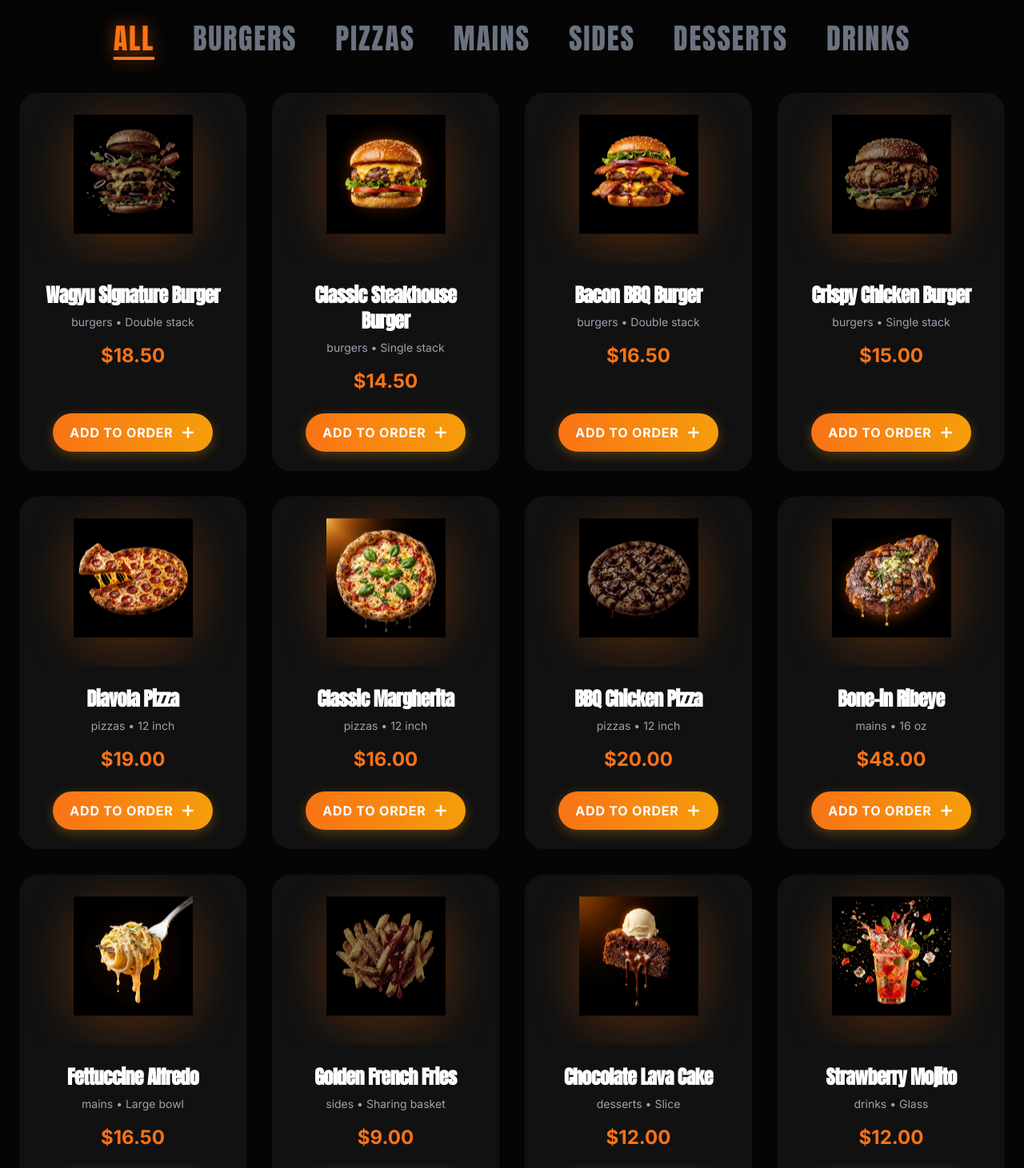
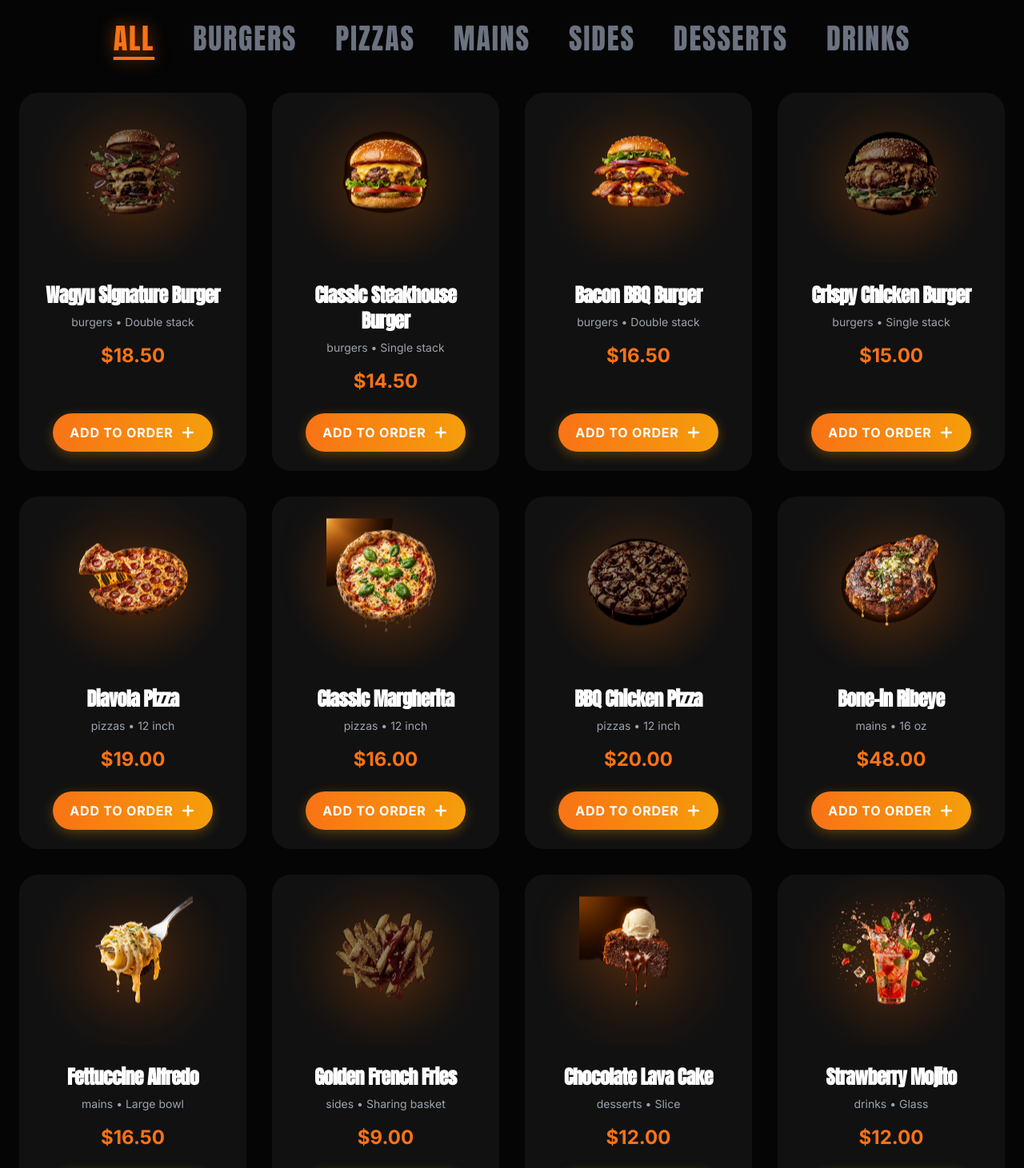
Before and after one commit to Aschio12/glassbite, a React (Vite) app: page / in a window 1280 px wide. Shown: the part 868-2329 px from the top of the page at 80% size. Built offline with nearby package versions, Linux system fonts and the light colour scheme.

Commit message:
Update menu data to use transparent image variants

```diff
--- a/src/data/menuData.js
+++ b/src/data/menuData.js
@@ -28,7 +28,7 @@ export const MENU_ITEMS = [
     description: 'Double smashed wagyu patties, molten cheddar, caramelised onion and house sauce on a toasted brioche bun.',
     specs: { calories: 780, prepTime: '12 min', size: 'Double stack' },
     price: 18.5,
-    image: '/images/hero_burger.jpg',
+    image: '/images/hero_burger_transparent.png',
     category: 'burgers',
     addOns: withAddons([{ id: 'bacon', label: 'Crispy Bacon', price: 3.0 }]),
   },
@@ -38,7 +38,7 @@ export const MENU_ITEMS = [
     description: 'Flame-grilled beef burger with lettuce, tomato, and pickles.',
     specs: { calories: 940, prepTime: '14 min', size: 'Single stack' },
     price: 14.5,
-    image: '/images/classic_burger.jpg',
+    image: '/images/classic_burger_transparent.png',
     category: 'burgers',
     addOns: withAddons([{ id: 'fried-egg', label: 'Fried Egg', price: 2.0 }]),
   },
@@ -48,7 +48,7 @@ export const MENU_ITEMS = [
     description: 'Thick-cut smoked bacon, dripping BBQ sauce, and double beef patties.',
     specs: { calories: 1020, prepTime: '15 min', size: 'Double stack' },
     price: 16.5,
-    image: '/images/bacon_burger.jpg',
+    image: '/images/bacon_burger_transparent.png',
     category: 'burgers',
     addOns: withAddons([{ id: 'extra-blue', label: 'Extra Blue Cheese', price: 2.5 }]),
   },
@@ -58,7 +58,7 @@ export const MENU_ITEMS = [
     description: 'Buttermilk fried chicken breast, spicy mayo, and crisp lettuce.',
     specs: { calories: 850, prepTime: '12 min', size: 'Single stack' },
     price: 15.0,
-    image: '/images/chicken_burger.jpg',
+    image: '/images/chicken_burger_transparent.png',
     category: 'burgers',
     addOns: withAddons([{ id: 'jalapenos', label: 'Jalapeños', price: 1.0 }]),
   },
@@ -68,7 +68,7 @@ export const MENU_ITEMS = [
     description: 'Wood-fired pizza with cup-and-char pepperoni, fior di latte, and a chilli-honey drizzle.',
     specs: { calories: 1120, prepTime: '18 min', size: '12 inch' },
     price: 19.0,
-    image: '/images/pepperoni_pizza.jpg',
+    image: '/images/pepperoni_pizza_transparent.png',
     category: 'pizzas',
     addOns: withAddons([{ id: 'burrata', label: 'Fresh Burrata', price: 4.5 }]),
   },
@@ -78,7 +78,7 @@ export const MENU_ITEMS = [
     description: 'Simple and elegant. San Marzano tomatoes, fresh mozzarella, and basil.',
     specs: { calories: 950, prepTime: '15 min', size: '12 inch' },
     price: 16.0,
-    image: '/images/margherita_pizza.jpg',
+    image: '/images/margherita_pizza_transparent.png',
     category: 'pizzas',
     addOns: withAddons([{ id: 'prosciutto', label: 'Prosciutto', price: 3.5 }]),
   },
@@ -88,7 +88,7 @@ export const MENU_ITEMS = [
     description: 'Smoky BBQ sauce, grilled chicken, red onions, and cilantro.',
     specs: { calories: 1180, prepTime: '18 min', size: '12 inch' },
     price: 20.0,
-    image: '/images/bbq_pizza.jpg',
+    image: '/images/bbq_pizza_transparent.png',
     category: 'pizzas',
     addOns: withAddons([{ id: 'bacon', label: 'Crispy Bacon', price: 3.0 }]),
   },
@@ -98,7 +98,7 @@ export const MENU_ITEMS = [
     description: 'Rich, well-marbled, and juicy bone-in ribeye steak cooked to your liking with garlic butter.',
     specs: { calories: 950, prepTime: '25 min', size: '16 oz' },
     price: 48.0,
-    image: '/images/main_steak.jpg',
+    image: '/images/main_steak_transparent.png',
     category: 'mains',
     addOns: withAddons([{ id: 'garlic-butter', label: 'Garlic Butter', price: 2.0 }]),
   },
@@ -108,7 +108,7 @@ export const MENU_ITEMS = [
     description: 'Fresh tagliatelle in a rich creamy cheese sauce.',
     specs: { calories: 850, prepTime: '15 min', size: 'Large bowl' },
     price: 16.5,
-    image: '/images/main_pasta.jpg',
+    image: '/images/main_pasta_transparent.png',
     category: 'mains',
     addOns: [{ id: 'parmesan', label: 'Extra Parmesan', price: 2.0 }],
   },
@@ -118,7 +118,7 @@ export const MENU_ITEMS = [
     description: 'Twice-cooked crispy fries with salt crystals and ketchup.',
     specs: { calories: 520, prepTime: '8 min', size: 'Sharing basket' },
     price: 9.0,
-    image: '/images/side_fries.jpg',
+    image: '/images/side_fries_transparent.png',
     category: 'sides',
     addOns: [...SAUCE_ADDONS, { id: 'parmesan', label: 'Extra Parmesan', price: 2.0 }],
   },
@@ -128,7 +128,7 @@ export const MENU_ITEMS = [
     description: 'Rich chocolate sponge layered with warm fudge and vanilla ice cream.',
     specs: { calories: 640, prepTime: '5 min', size: 'Slice' },
     price: 12.0,
-    image: '/images/dessert_cake.jpg',
+    image: '/images/dessert_cake_transparent.png',
     category: 'desserts',
     addOns: [{ id: 'ice-cream', label: 'Vanilla Bean Ice Cream', price: 3.0 }],
   },
@@ -138,7 +138,7 @@ export const MENU_ITEMS = [
     description: 'Vibrant strawberry mojito cocktail with ice cubes and mint leaves.',
     specs: { calories: 250, prepTime: '5 min', size: 'Glass' },
     price: 12.0,
-    image: '/images/drink_cocktail.jpg',
+    image: '/images/drink_cocktail_transparent.png',
     category: 'drinks',
     addOns: [],
   },
```
